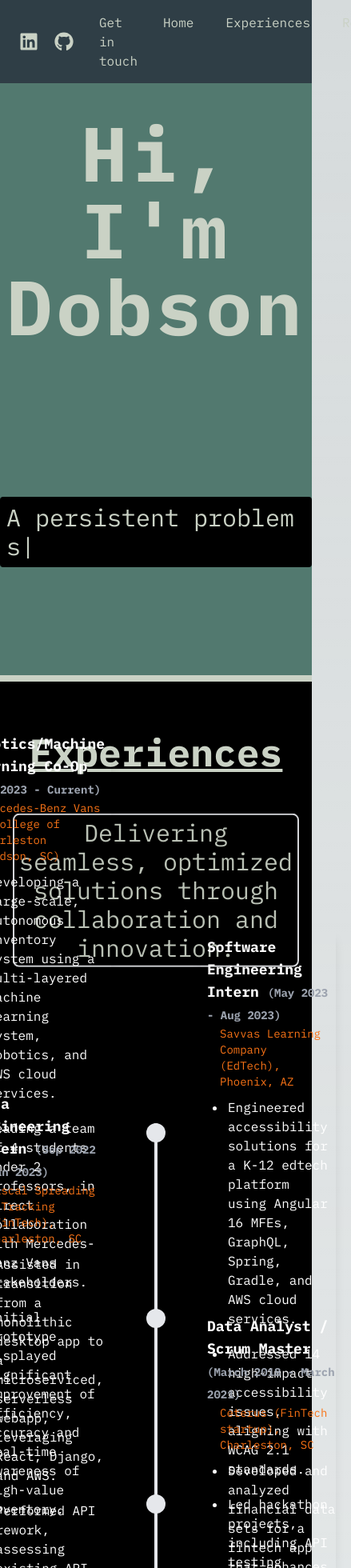
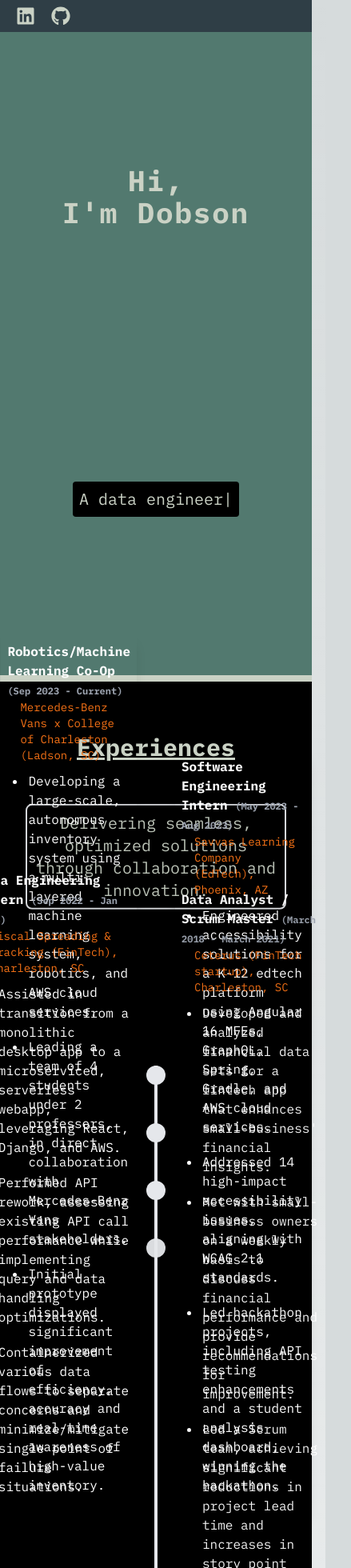
Before and after one commit to dobsonddev/dobsonddev-portfolio, a Next.js app: page / in a window 390 px wide. Shown: the top 1960 px of the page at 80% size, 439 px wide, since content can reach past the window. Built offline with nearby package versions, Linux system fonts and the light colour scheme.

Commit message:
refactored UI to be responsive to different media sizes
including mobile

```diff
--- a/src/components/AboutMe/AboutMeTree.tsx
+++ b/src/components/AboutMe/ExperienceTree.tsx
@@ -29,7 +29,7 @@ const experiences = [
         details: [
             "Assisted in transition from a monolithic desktop app to a microserviced, serverless webapp, leveraging React, Django, and AWS.",
             "Performed API rework, assessing existing API call performance while implementing query and data handling optimizations.",
-            "Containerized various data flows to separate concerns and minimize single point of failure situations."
+            "Containerized various data flows to separate concerns and minimize/mitigate single point of failure situations."
         ]
     },
     {
@@ -44,7 +44,7 @@ const experiences = [
     }
 ];
 
-const AboutMeTree = () => {
+const ExperienceTree = () => {
     const [nodeVisibility, setNodeVisibility] = useState(Array(experiences.length).fill(false));
     const [textBoxVisible, setTextBoxVisible] = useState(false);
     const containerRef = useRef<HTMLDivElement>(null);
@@ -93,11 +93,11 @@ const AboutMeTree = () => {
     const verticalSpacing = 200;
 
     return (
-        <div ref={containerRef} className="container mx-auto h-full pt-4 pb-44">
+        <div ref={containerRef} className="container mx-auto h-full pt-4 pb-44 px-4 md:px-8">
             <div>
                 <motion.div
                     ref={textBoxRef}
-                    className="text-3xl text-center mx-auto w-11/12 mb-24 bg-blend-multiply border-2 pt-1 pb-1 rounded-lg"
+                    className="text-xl md:text-2xl lg:text-3xl text-center mx-auto w-full md:w-11/12 lg:w-9/12 mb-24 bg-blend-multiply border-2 p-2 rounded-lg"
                     initial={{ opacity: 0, y: -45 }}
                     animate={textBoxVisible ? { opacity: 1, y: 0 } : { opacity: 0, y: -45 }}
                     transition={{ duration: 3.5 }}
@@ -106,28 +106,28 @@ const AboutMeTree = () => {
                 </motion.div>
             </div>
             <div className="relative pt-24" style={{ height: `${experiences.length * verticalSpacing}px` }}>
-                <div className="absolute left-1/2 h-full border-r-4 border-gray-200 transform -translate-x-1/2" style={{ height: '100%' }}></div>
+                <div className="absolute left-1/2 h-full border-r-4 border-gray-200 transform -translate-x-1/2"></div>
 
                 {experiences.map((exp, index) => (
                     <motion.div
                         key={index}
-                        className="flex justify-center items-center mb-52"
+                        className="flex justify-center items-center mb-12 md:mb-24 lg:mb-52"
                         variants={nodeAnimation}
                         initial="initial"
-                        animate={nodeVisibility[index] ? 'visible' : 'exit'} // Updated to use the new visibility state
+                        animate={nodeVisibility[index] ? 'visible' : 'exit'}
                         style={{ top: `${index * verticalSpacing}px` }}
-                        transition={{ delay: index * 0.4, duration: 3  }}
+                        transition={{ delay: index * 0.4, duration: 3 }}
                     >
                         <div className="w-6 h-6 bg-gray-200 rounded-full"></div>
 
                         <div
-                            className={`absolute text-box-style p-2 shadow-lg rounded max-w-4xl ${index % 2 === 0 ? 'right-1/2 mr-14' : 'left-1/2 ml-14'}`}
+                            className={`absolute text-box-style p-2 shadow-lg rounded max-w-xs sm:max-w-sm md:max-w-md lg:max-w-4xl ${index % 2 === 0 ? 'right-1/2 mr-6 md:mr-14' : 'left-1/2 ml-6 md:ml-14'}`}
                         >
-                            <h3 className="font-bold text-lg text-white">{exp.title} <span className="text-sm text-gray-400">({exp.date})</span></h3>
+                            <h3 className="font-bold text-md md:text-lg text-white">{exp.title} <span className="text-xs md:text-sm text-gray-400">({exp.date})</span></h3>
                             <p className="text-orange-500 text-sm space-x-1 pb-2 pl-4">{exp.location}</p>
                             <ul className="list-disc text-light rounded pl-6">
                                 {exp.details.map((detail, detailIndex) => (
-                                    <li key={detailIndex} className="text-white mb-4 p-0.5 ">{detail}</li>
+                                    <li key={detailIndex} className="text-white mb-4 p-0.5">{detail}</li>
                                 ))}
                             </ul>
                         </div>
@@ -138,4 +138,4 @@ const AboutMeTree = () => {
     );
 };
 
-export default AboutMeTree;
+export default ExperienceTree;
--- a/src/components/AboutMe/Experiences.tsx
+++ b/src/components/AboutMe/Experiences.tsx
@@ -1,11 +1,11 @@
 import React from "react";
-import AboutMeTree from "@/components/AboutMe/AboutMeTree";
+import ExperienceTree from "@/components/AboutMe/ExperienceTree";
 
 function Experiences() {
     return (
-        <div className="min-h-screen bg-black flex flex-col items-center justify-center border-t-8 border-light">
-            <h2 className="text-5xl font-bold text-light mb-10 pt-16 underline">Experiences</h2>
-            <AboutMeTree />
+        <div className="min-h-screen bg-black flex flex-col items-center justify-center border-t-8 border-light px-4 md:px-8">
+            <h2 className="text-3xl md:text-4xl lg:text-5xl font-bold text-light mb-10 pt-16 underline">Experiences</h2>
+            <ExperienceTree />
         </div>
     );
 }
--- a/src/components/Contact/Contact.tsx
+++ b/src/components/Contact/Contact.tsx
@@ -3,25 +3,24 @@ import React from 'react';
 
 function Contact() {
     return (
-        <div className="h-44 bg-darkGreen text-white flex flex-col items-center justify-center space-y-3 relative">
-            {/* Zigzag Bordasdasdaser */}
+        <div className="h-auto md:h-44 bg-darkGreen text-white flex flex-col items-center justify-center space-y-3 relative py-6">
+            {/* Zigzag Border */}
             <div className="absolute top-0 left-0 w-full h-6 bg-no-repeat bg-top border-t-8"></div>
 
-            <h2 className="text-2xl font-bold pt-1">Get in touch:</h2>
-
+            <h2 className="text-xl md:text-2xl font-bold pt-1">Get in touch:</h2>
 
             <div className="space-y-1">
                 <a href="mailto:jdobsond3@gmail.com" className="block relative animate-pulse p-2">
                     <span className="absolute inset-0 w-full h-full border-2 border-white animate-pulse"></span>
-                    <span className="relative z-10  p-4">jdobsond3@gmail.com</span>
+                    <span className="relative z-10 p-4">jdobsond3@gmail.com</span>
                 </a>
             </div>
 
-            <div className="flex space-x-6">
+            <div className="flex space-x-3 md:space-x-6">
                 {/* Example animated elements */}
-                <div className="w-6 h-6 bg-white rounded-full animate-bounce"></div>
-                <div className="w-6 h-6 bg-white rounded-full animate-ping"></div>
-                <div className="w-3 h-6 bg-white rounded-full animate-spin"></div>
+                <div className="w-4 h-4 md:w-6 md:h-6 bg-white rounded-full animate-bounce"></div>
+                <div className="w-4 h-4 md:w-6 md:h-6 bg-white rounded-full animate-ping"></div>
+                <div className="w-2 h-4 md:w-3 md:h-6 bg-white rounded-full animate-spin"></div>
             </div>
         </div>
     );
--- a/src/components/Home/Home.tsx
+++ b/src/components/Home/Home.tsx
@@ -26,19 +26,20 @@ function Home() {
     }, []);
 
     return (
-        <div className="relative min-h-screen bg-gradient-to-b from-creamOrange to-softBlue grid grid-flow-row auto-rows-auto items-center justify-items-center">
-            <div className="text-center mt-12">
-                <h1 className="text-8xl font-extrabold tracking-wider text-light">
+        <div className="relative min-h-screen bg-gradient-to-b from-creamOrange to-softBlue grid grid-flow-row auto-rows-auto items-center justify-items-center px-4">
+            <div className="text-center mt-12 mx-auto">
+                <h1 className="text-4xl md:text-6xl lg:text-8xl font-extrabold tracking-wider text-light">
                     Hi, <br />
                     {/* eslint-disable-next-line react/no-unescaped-entities */}
                     I'm Dobson
                 </h1>
             </div>
 
-            <div className="bg-black text-3xl text-light p-2 rounded mb-10">
+            <div className="bg-black text-xl md:text-2xl lg:text-3xl text-light p-2 rounded mb-10 mx-auto">
                 <Typed
                     strings={[
-                        "A software engineer",
+                        "A full-stack developer",
+                        "A data engineer",
                         "A persistent problem solver",
                         "A collaborative teammate",
                         "Agile minded",
@@ -46,7 +47,7 @@ function Home() {
                         "A drummer",
                         "A lover of the outdoors",
                         "A tater tot connoisseur",
-                        ]}
+                    ]}
                     typeSpeed={95}
                     backSpeed={50}
                     loop
--- a/src/pages/index.tsx
+++ b/src/pages/index.tsx
@@ -2,10 +2,8 @@ import React, { useEffect, useState } from 'react';
 import { FaLinkedin, FaGithub } from 'react-icons/fa';
 import Home from '@/components/Home/Home';
 import Resume from '../components/Resume/Resume';
-import Projects from '../components/Projects/Projects';
 import Blog from '../components/Blog/Blog';
 import Contact from '../components/Contact/Contact';
-import AboutMe from '../components/AboutMe/Experiences';
 import Experiences from "../components/AboutMe/Experiences";
 
 const IndexPage = () => {
@@ -30,22 +28,22 @@ const IndexPage = () => {
         return () => window.removeEventListener('scroll', handleScroll);
     }, []);
 
-
     return (
         <div className="bg-mid text-light">
-            <nav style={{top: isScrollingUp ? '0' : '-100%'}} className="z-20 text-light w-full flex justify-between bg-dark transition-all duration-1000 fixed py-2">
-                <div className="flex space-x-2 pl-5">
+            <nav style={{top: isScrollingUp ? '0' : '-100%'}} className="z-20 text-light w-full flex justify-between items-center bg-dark transition-all duration-1000 fixed py-2 px-4 md:px-8">
+                <div className="flex items-center space-x-2">
                     <a href="https://www.linkedin.com/in/dobson-dunavant/" target="_blank" rel="noopener noreferrer" className="inline-flex items-center px-1 transition-all duration-3000 hover:animate-wiggle"><FaLinkedin size="1.5em" /></a>
                     <a href="https://github.com/dobsonddev" target="_blank" rel="noopener noreferrer" className="inline-flex items-center px-2 transition-all duration-500 hover:animate-wiggle"><FaGithub size="1.5em" /></a>
-                    <a href="#contact" className="hover:text-dark hover:bg-custom-orange px-4 py-2 transition-all duration-500 transform hover:-translate-y-1 hover:animate-wiggle">Get in touch</a>
+                    <a href="#contact" className="hidden md:inline-flex hover:text-dark hover:bg-custom-orange px-4 py-2 transition-all duration-500 transform hover:-translate-y-1 hover:animate-wiggle">Get in touch</a>
                 </div>
-                <div className="flex space-x-2 pr-5">
+                <div className="hidden md:flex items-center space-x-2">
                     <a href="#home" className="hover:text-dark hover:bg-light px-4 py-2 transition-all duration-500 transform hover:-translate-y-1 hover:animate-wiggle">Home</a>
                     <a href="#experiences" className="hover:text-dark hover:bg-light px-4 py-2 transition-all duration-500 transform hover:-translate-y-1 hover:animate-wiggle">Experiences</a>
                     <a href="#resume" className="hover:text-dark hover:bg-light px-4 py-2 transition-all duration-500 transform hover:-translate-y-1 hover:animate-wiggle">Resume</a>
                     {/*<a href="#projects" className="hover:text-dark hover:bg-light px-4 py-2 transition-all duration-500 transform hover:-translate-y-1 hover:animate-wiggle">Projects</a>*/}
-                    <a href="#blog" className="hover:text-dark hover:bg-light px-4 py-2 transition-all duration-500 transform hover:-translate-y-1 hover:animate-wiggle">Blog</a>
+                    <a href="#blog" className="hover:text-dark bg-custom-orange hover:bg-light px-4 py-2 transition-all duration-500 transform hover:-translate-y-1 hover:animate-wiggle">Blog</a>
                 </div>
+                {/* Mobile menu button here for smaller screens */}
             </nav>
 
             <div className="flex flex-col items-center">
```
Also changed, not shown: src/components/Blog/Blog.tsx (+7 -5 lines), src/components/Blog/BlogCard.tsx (+13 -13 lines), src/components/Blog/blogData.ts (+7 -6 lines), src/components/Resume/Resume.tsx (+4 -5 lines).
